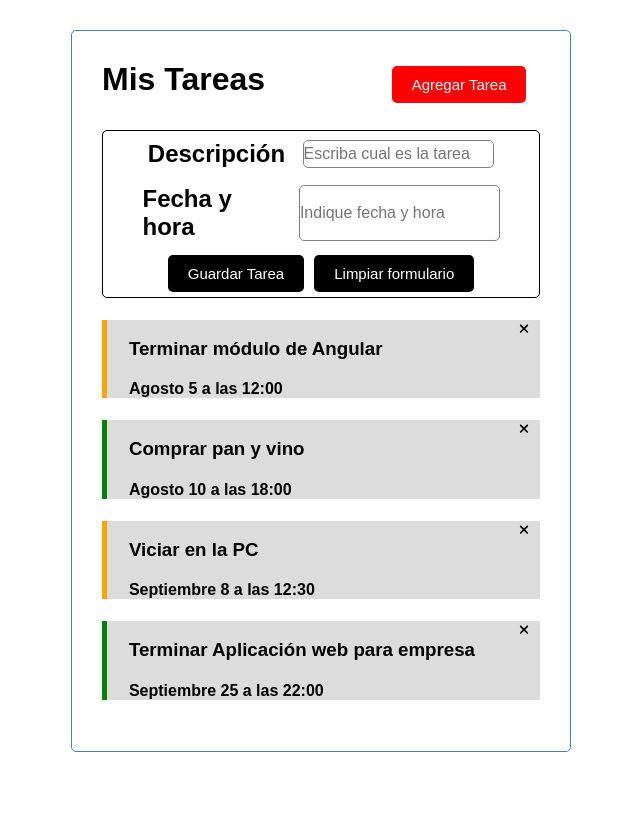
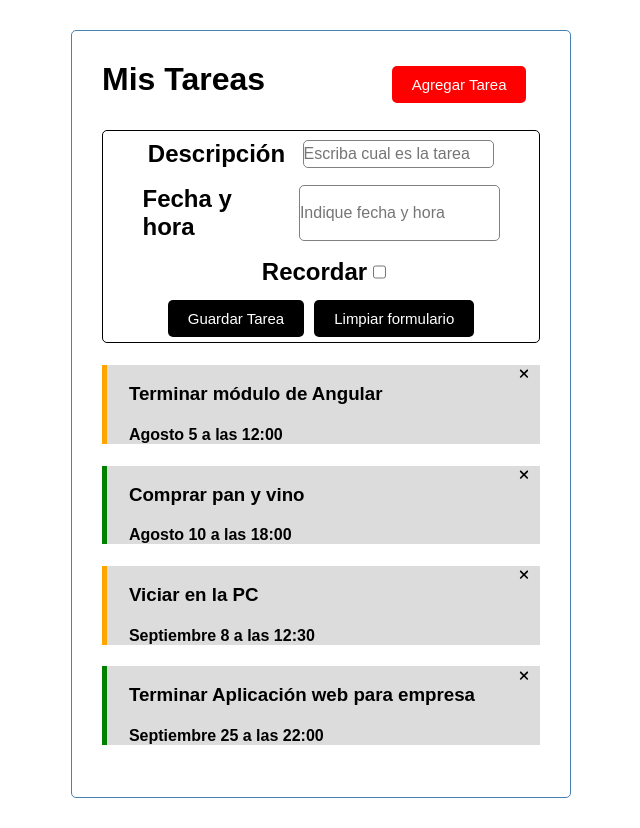
Before and after one commit to diegorus92/Task-list, an Angular app in the folder TaskList/: page / in a window 1280 px wide. Both pictures are taken after a click on the button "Agregar Tarea". Shown: the whole page, without its empty margins (319-959 px from the left). Before the commit the page ends 800 px from the top, so only its background shows below. Built offline with nearby package versions, Linux system fonts and the light colour scheme.

Commit message:
continuo trabajando formulario agregado de tareas

```diff
--- a/TaskList/src/app/componentes/formulario-tarea/formulario-tarea.component.html
+++ b/TaskList/src/app/componentes/formulario-tarea/formulario-tarea.component.html
@@ -9,6 +9,11 @@
         <input type="text" id="fecha" placeholder="Indique fecha y hora">
     </div>
 
+    <div class="seccion">
+        <label for="recordatorio">Recordar</label>
+        <input type="checkbox" id="recordatorio">
+    </div>
+
     <section>
         <button class="btn">Guardar Tarea</button>
         <button class="btn">Limpiar formulario</button>
```
